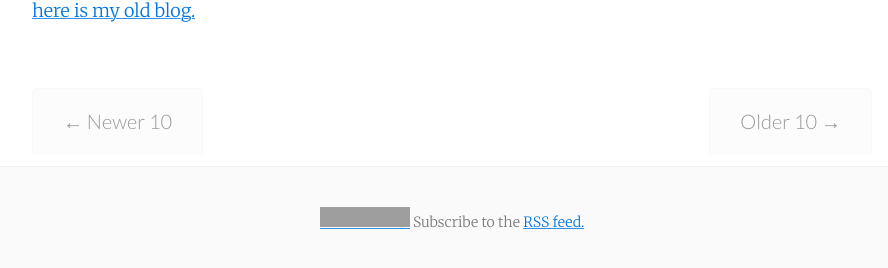
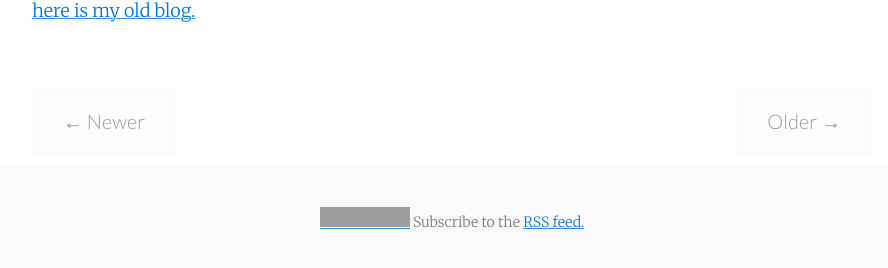
Before and after one commit to premgane/premgane.github.io, a Jekyll site: the page built from index.html, in a window 1280 px wide and 900 px high, scrolled down 2307 px. Shown: the part 626-894 px from the top of the window, without its empty margins (188-1076 px from the left). Built offline with Jekyll 4.4.1, drawn with Linux system fonts in a browser that asks for light colours; the list of posts is cut into pages by our own code; grey boxes are pictures that could not be loaded.

Commit message:
Don't say 10 in older and newer buttons

```diff
--- a/_config.yml
+++ b/_config.yml
@@ -66,8 +66,8 @@ share_hackernews: true
 
 text:
   pagination:
-    newer: '← Newer 10'
-    older: 'Older 10 →'
+    newer: '← Newer'
+    older: 'Older →'
   share_buttons:
     text:         ''
     facebook:     'Share on Facebook'
```
